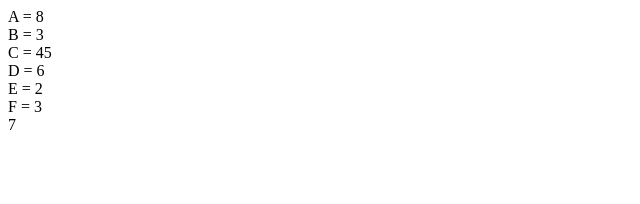
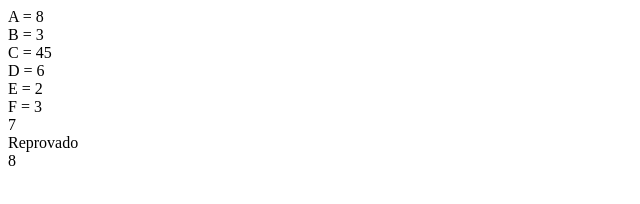
Before and after one commit to zmixtv1/JavaScript, a plain HTML site: page aula 7/ex001.html in a window 1280 px wide. Shown: the full height of the page, 0-640 px from the left. Drawn offline with Linux system fonts and the light colour scheme.

Commit message:
Update ex001.html

```diff
--- a/aula 7/ex001.html
+++ b/aula 7/ex001.html
@@ -17,7 +17,13 @@
         document.write(`A = ${a}<br> B = ${b}<br> C = ${c}<br> D = ${d}<br> E = ${e}<br> F = ${f}<br>`)
         var n = 3
         n = n+4
-        document.write(n)
+        document.write(`${n}<br>`)
+        var media = 6.5
+        document.write(media > 7? "Aprovado<br>" : "Reprovado<br>")
+        var x = 8
+        var res = x % 2 == 0 ? 5:9
+        document.write(x)
+
     </script>
 
 </body>
```
